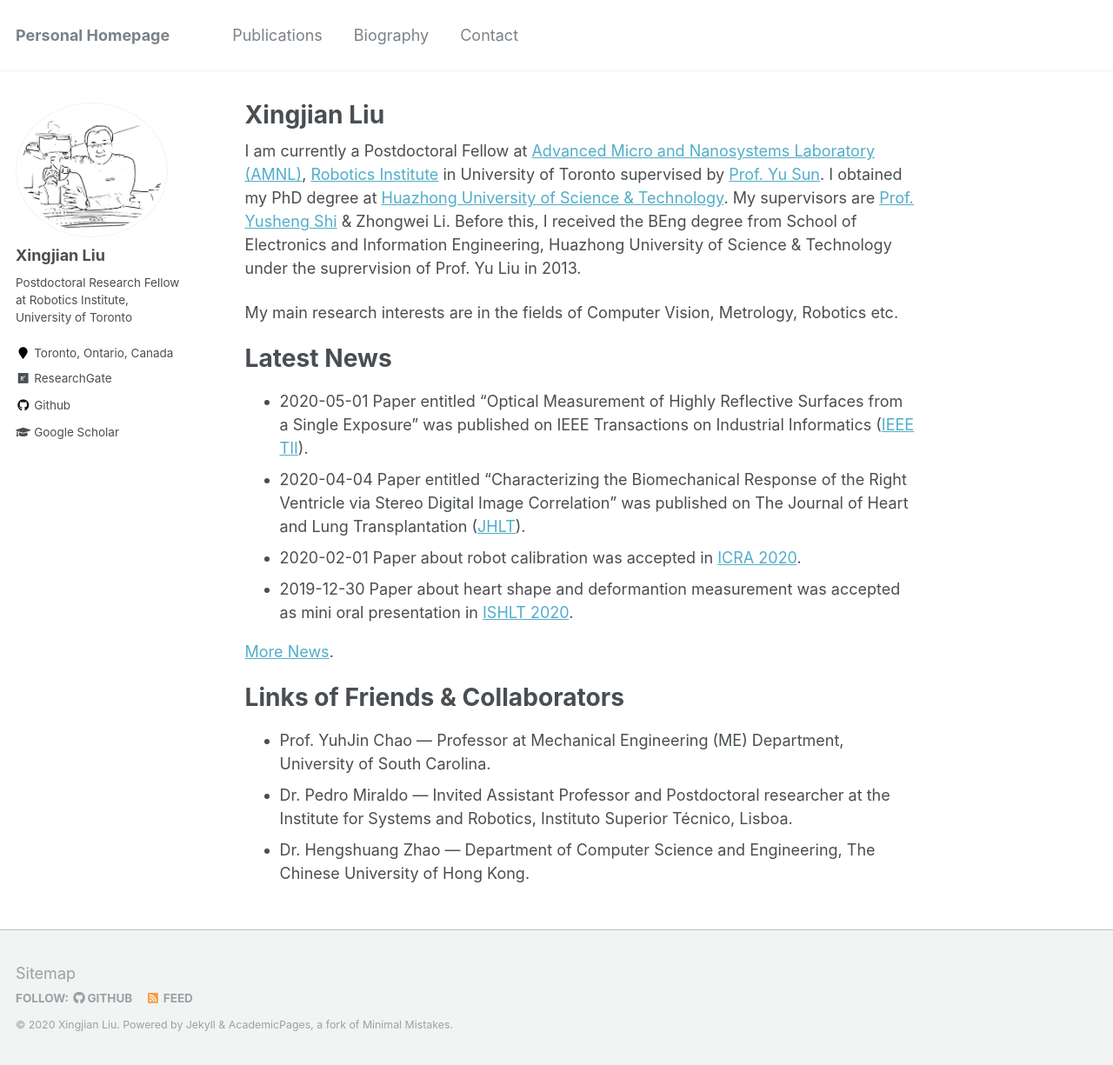
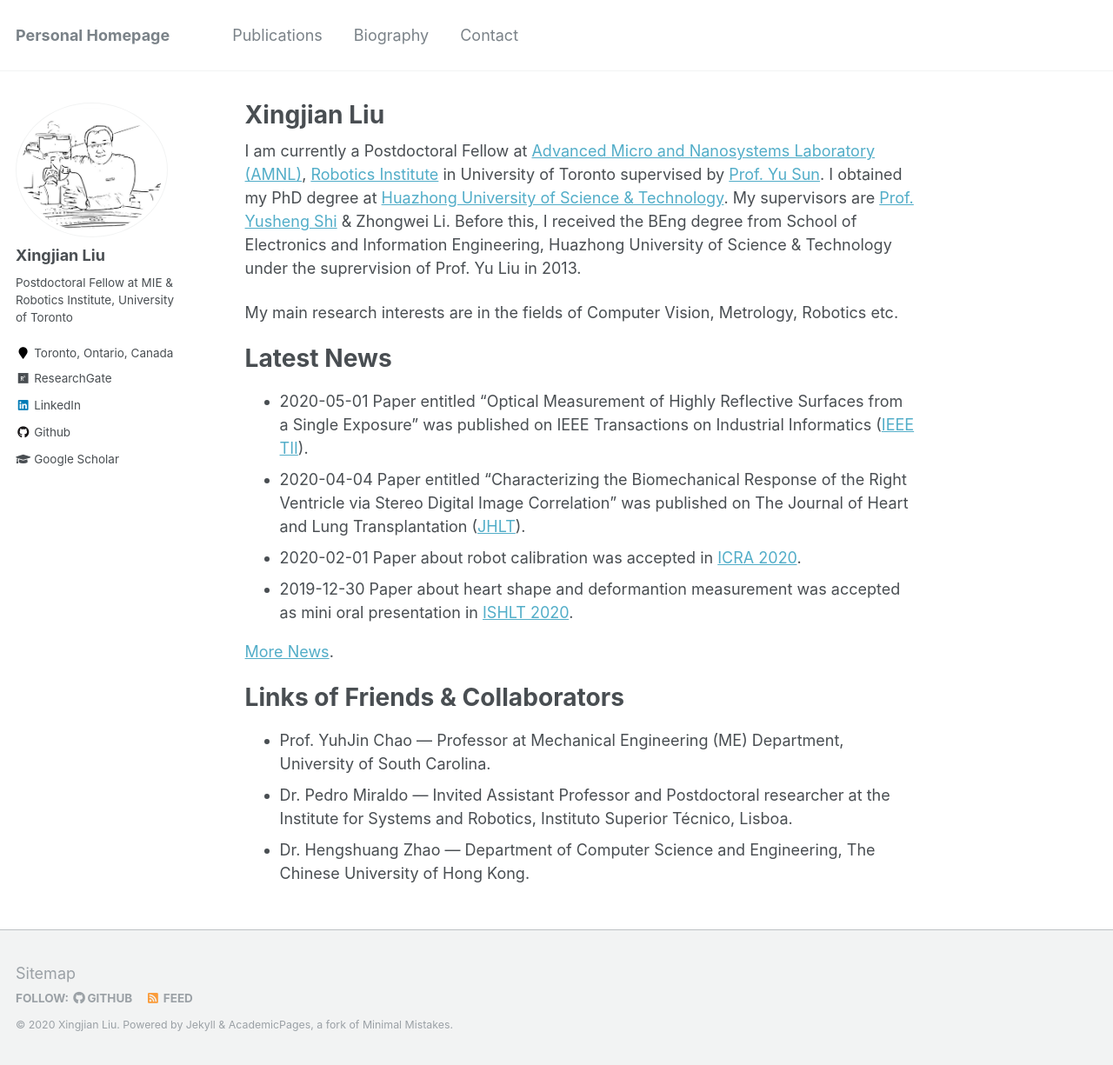
Before and after one commit to xingjianliu/xingjianliu.github.io, a Jekyll site: the page built from _pages/about.md, in a window 1280 px wide and 1225 px high. Shown: the whole window at 87% size. Built offline with Jekyll 4.4.1, drawn with Linux system fonts in a browser that asks for light colours.

Commit message:
Update _config.yml

```diff
--- a/_config.yml
+++ b/_config.yml
@@ -82,7 +82,7 @@ analytics:
 author:
   name             : "Xingjian Liu"
   avatar           : "profile.jpg"
-  bio              : "Postdoctoral Research Fellow at Robotics Institute, University of Toronto"
+  bio              : "Postdoctoral Fellow at MIE & Robotics Institute, University of Toronto"
   location         : "Toronto, Ontario, Canada"
   employer         :
   pubmed           : #"https://www.ncbi.nlm.nih.gov/pubmed/?term=john+snow"
@@ -102,7 +102,7 @@ author:
   instagram        :
   impactstory      : #"https://profiles.impactstory.org/u/xxxx-xxxx-xxxx-xxxx"
   lastfm           :
-  linkedin         :
+  linkedin         : "https://www.linkedin.com/in/xingjianliu"
   orcid            : #"http://orcid.org/yourorcidurl"
   pinterest        :
   soundcloud       :
```
